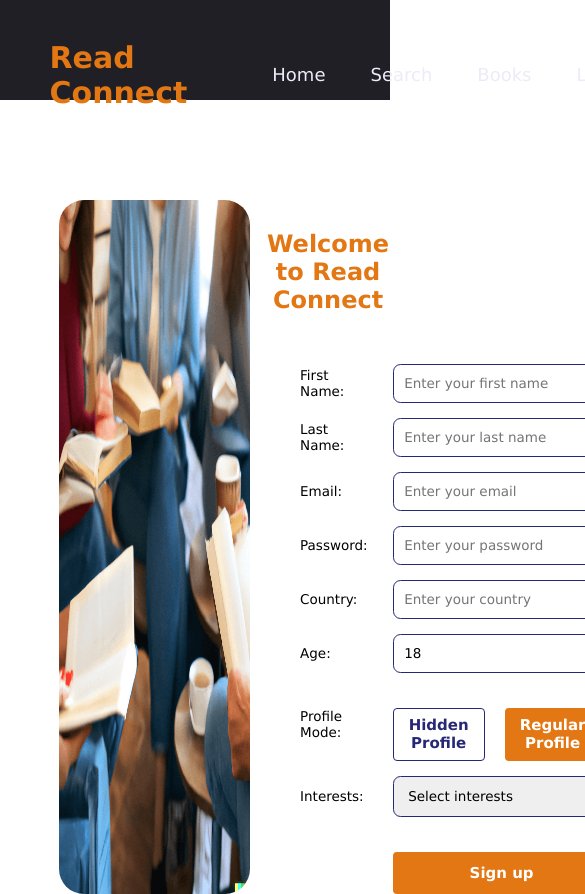
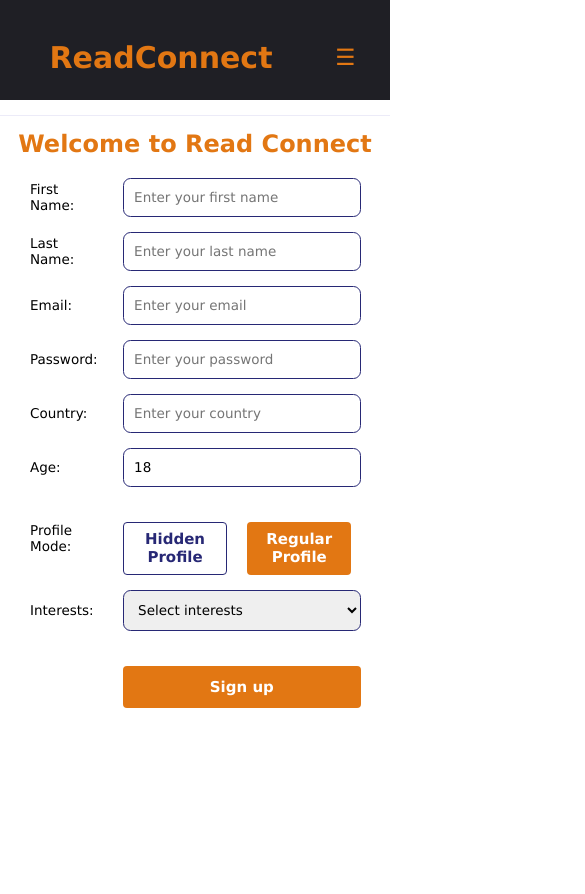
Before and after one commit to tannazetminan/readconnect, a Vue app in the folder FrontentReadConnect/: page /signup in a window 390 px wide. Shown: the top 894 px of the page, 585 px wide, since content can reach past the window. After the commit the page ends 844 px from the top, so only its background shows below. Built offline with nearby package versions, Linux system fonts and the light colour scheme; the HTML template or start-up script is replaced by a standard one.

Commit message:
singin & signup containing media

```diff
--- a/FrontentReadConnect/src/App.vue
+++ b/FrontentReadConnect/src/App.vue
@@ -1,10 +1,7 @@
 <template>
   <div id="app">
-    <div>
-      <NavBar />
-      <router-view />
-    </div>
-
+      <NavBar style="margin-top:0 ; top: 0%; position: fixed;"/>
+      <router-view style="margin-top: 100px;"/>
   </div>
 </template>
 
--- a/FrontentReadConnect/src/components/NavBar.vue
+++ b/FrontentReadConnect/src/components/NavBar.vue
@@ -3,10 +3,16 @@
     <nav class="navbar">
       <div class="container">
         <router-link to="/" class="brand">
-          <h2 class="text-2xl font-semibold">Read Connect</h2>
+          <h2 class="text-2xl font-semibold">ReadConnect</h2>
         </router-link>
 
-        <ul class="nav-links">
+        <!-- Hamburger Menu for Small Screens -->
+        <div class="menu-toggle" @click="toggleMenu">
+          ☰
+        </div>
+
+        <!-- Navigation Links -->
+        <ul class="nav-links" :class="{ active: isMenuOpen }">
           <li>
             <router-link to="/" class="nav-link">Home</router-link>
           </li>
@@ -26,7 +32,7 @@
             <router-link to="/login" class="nav-link">Login</router-link>
           </li>
           <li v-if="!isLoggedIn">
-            <router-link to="/signup" class="nav-link">Sign up</router-link>
+            <router-link to="/signup" class="nav-link">SignUp</router-link>
           </li>
           <li v-if="isLoggedIn">
             <router-link to="/" class="nav-link"><a href="#" @click="logout">Logout</a></router-link>
@@ -37,6 +43,7 @@
   </div>
 </template>
 
+
 <script>
 export default {
   name: "navBar",
@@ -45,49 +52,48 @@ export default {
     return {
       isLoggedIn: false,
       userType: null,
+      isMenuOpen: false, // Toggle menu state
     };
   },
 
   methods: {
     logout() {
-      localStorage.removeItem('token');
-      localStorage.removeItem('userId');
-      localStorage.removeItem('workerId');
+      localStorage.removeItem("token");
+      localStorage.removeItem("userId");
+      localStorage.removeItem("workerId");
       this.isLoggedIn = false;
-      this.$router.push('/');
+      this.$router.push("/");
     },
     chekUserType() {
-      this.userType = localStorage.getItem('userType');
-      // console.log("user type" + this.userType)
-    }
+      this.userType = localStorage.getItem("userType");
+    },
+    toggleMenu() {
+      this.isMenuOpen = !this.isMenuOpen;
+    },
   },
 
   mounted() {
     // Check if token exists in local storage
-    if (localStorage.getItem('token')) {
+    if (localStorage.getItem("token")) {
       this.isLoggedIn = true;
       this.chekUserType();
     }
   },
-
-
 };
 </script>
 
 
+
 <style scoped>
 .nav-container {
-  /* background-color: #18143a; */
   background-color: #1f1f25;
   margin: 0;
-  position: relative;
+  position: fixed;
   width: 100%;
   height: 100px;
-  opacity: 100%;
-  margin: 0;
 }
 
-h2.text-2xl{
+h2.text-2xl {
   font-size: 2rem;
 }
 
@@ -115,9 +121,11 @@ h2.text-2xl{
   list-style: none;
   display: flex;
   align-items: center;
+  transition: max-height 0.3s ease-out;
 }
 
-.nav-link , a {
+.nav-link,
+a {
   text-decoration: none;
   color: #ecebf8;
   margin-left: 1rem;
@@ -130,7 +138,52 @@ h2.text-2xl{
   color: #e27713;
 }
 
-.router-link-active , a:active {
+.router-link-active,
+a:active {
   color: #e27713;
 }
+
+/* Hamburger Menu Icon */
+.menu-toggle {
+  display: none;
+  font-size: 1.5rem;
+  color: #e27713;
+  cursor: pointer;
+}
+
+/* Responsive Design */
+@media (max-width: 768px) {
+  .nav-links {
+    flex-direction: column;
+    align-items: flex-start;
+    background-color: #1f1f25;
+    position: absolute;
+    top: 100%;
+    left: 0;
+    right: 0;
+    overflow: hidden;
+    max-height: 0;
+    padding: 0;
+    border-top: 1px solid #ecebf8;
+  }
+
+  .nav-links.active {
+    max-height: 200px;
+    padding: 1rem;
+  }
+
+  .nav-link {
+    margin: 0.5rem 0;
+    font-size: 1.2rem;
+  }
+
+  .menu-toggle {
+    display: block;
+  }
+
+  .container {
+    justify-content: space-between;
+  }
+}
+
 </style>
--- a/FrontentReadConnect/src/components/SignIn.vue
+++ b/FrontentReadConnect/src/components/SignIn.vue
@@ -107,7 +107,7 @@ export default {
 .container-login {
   display: flex;
   justify-content: center;
-  margin-top: 100px;
+  padding-top: 50px;
 }
 
 .img-login {
@@ -117,6 +117,8 @@ export default {
   height: auto;
   max-height: min-content;
   border-radius: 25px;
+  flex-shrink: -5;
+  max-width: 1000px;
 }
 
 form {
@@ -192,4 +194,28 @@ button {
   text-align: center;
   margin-left: 2rem;
 }
+
+@media (max-width: 1000px) {
+  .img-login{
+    visibility: hidden;
+    width: 0%;
+    display: block;
+  }
+  .login-form {
+  display: grid;
+  align-items: center;
+  width: 90%;
+  margin: 0px;
+  padding: 0%;
+}
+.container-form {
+  width: 100%;
+  text-align: center;
+  padding: 0%;
+}
+.container-login {
+  display: block;
+  padding: 0;
+}
+}
 </style>
--- a/FrontentReadConnect/src/components/SignUp.vue
+++ b/FrontentReadConnect/src/components/SignUp.vue
@@ -172,7 +172,7 @@ export default {
 .container-singup {
   display: flex;
   justify-content: center;
-  margin-top: 100px;
+  padding-top: 50px;
 }
 
 .img-signup {
@@ -183,6 +183,7 @@ export default {
   max-height: min-content;
   border-radius: 25px;
   max-height: 700px;
+  max-width: 1000px;
 }
 
 .signup-form {
@@ -268,7 +269,6 @@ button {
   color: white;
 }
 
-
 .container-grettings {
   margin-top: 10px;
   display: inline-block;
@@ -285,4 +285,28 @@ button {
   font-size: 0.9em;
   color: #e27713;
 }
+
+@media (max-width: 1000px) {
+  .img-signup{
+    visibility: hidden;
+    width: 0%;
+    display: block;
+  }
+  .signup-form {
+  display: grid;
+  align-items: center;
+  width: 90%;
+  margin: 0px;
+  padding: 0%;
+}
+.container-form {
+  width: 100%;
+  text-align: center;
+  padding: 0%;
+}
+.container-singup {
+  display: block;
+  padding: 0;
+}
+}
 </style>
```
